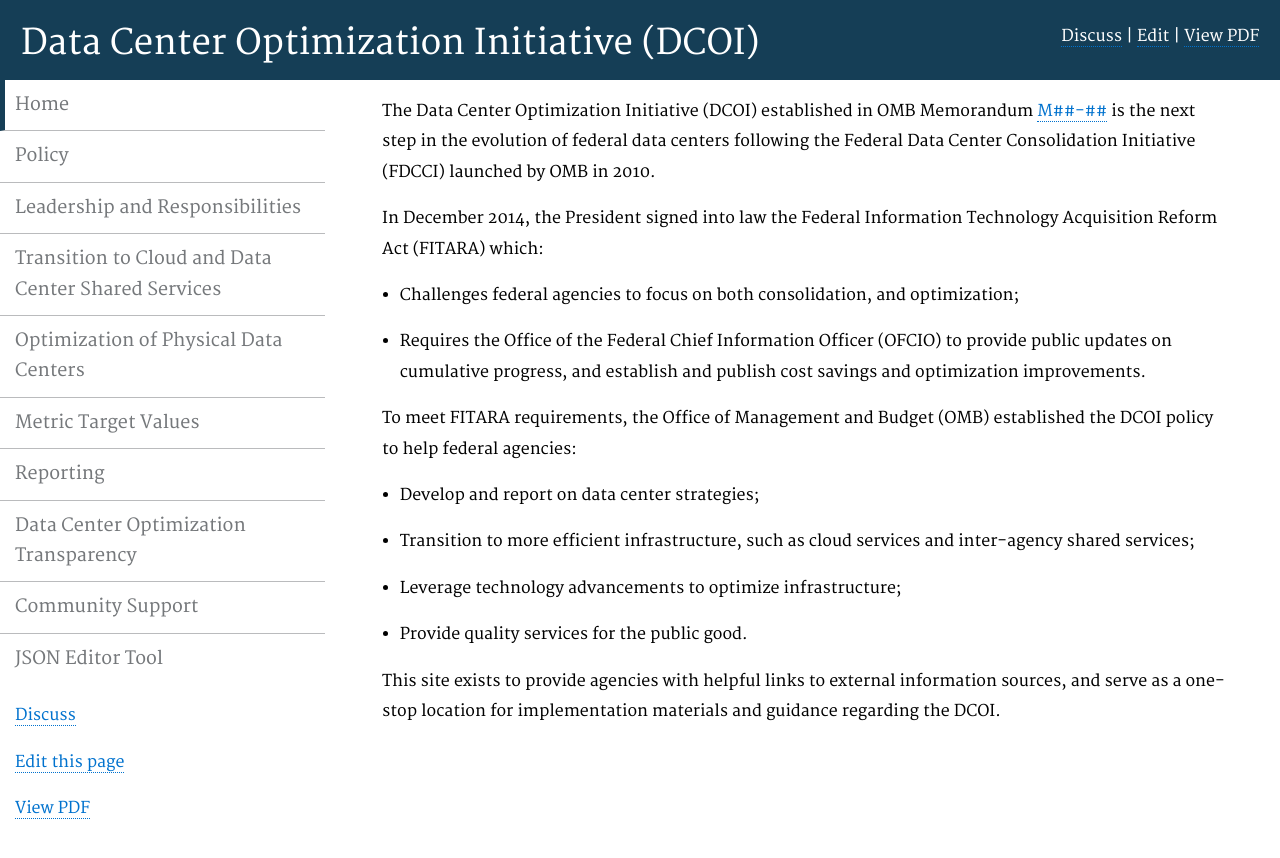
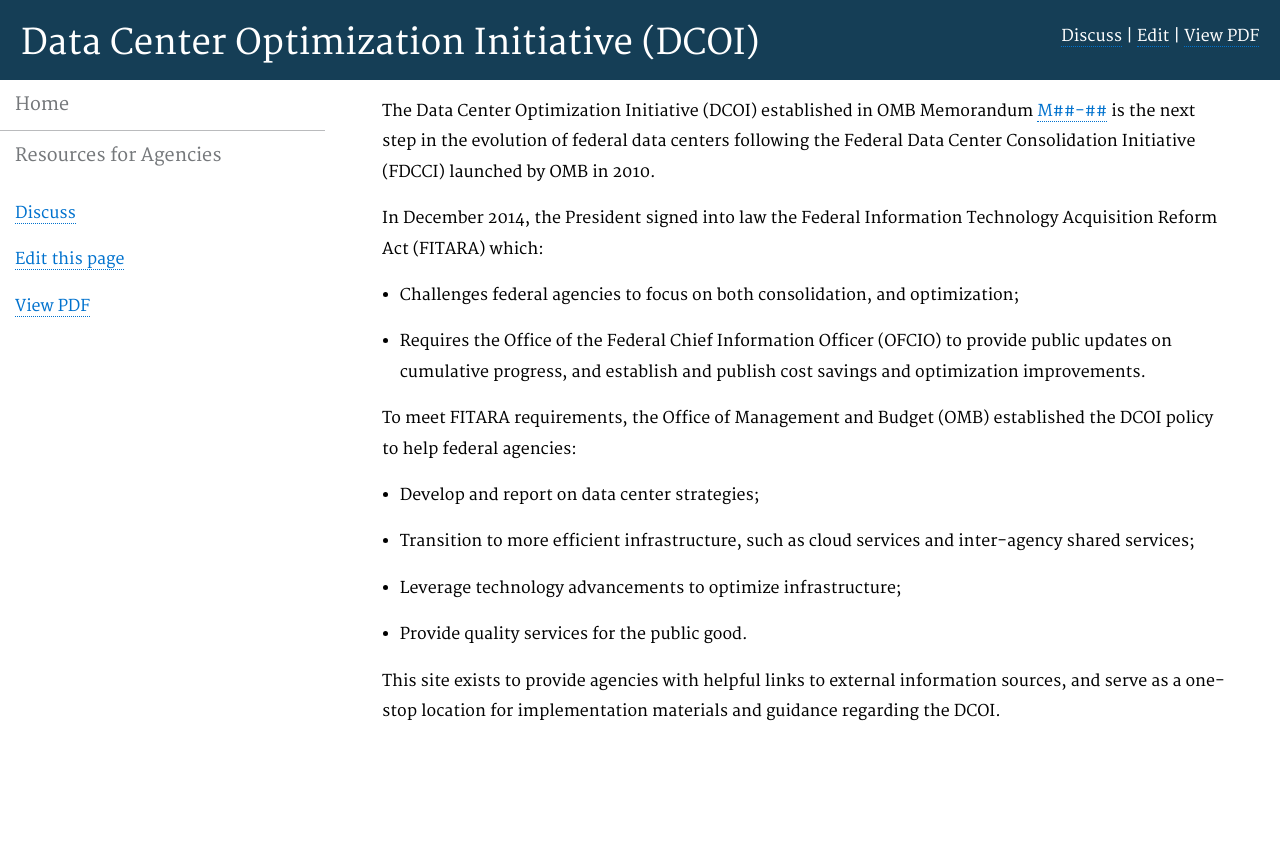
Before and after one commit to ydave-reisys/datacenters, a Jekyll site: the page built from pages/index.html, in a window 1280 px wide. Shown: the top 858 px of the page. Built offline with Jekyll 4.4.1, drawn with Linux system fonts in a browser that asks for light colours; nearby versions of some CDN libraries; Markdown is read by kramdown in place of the engine named in the settings.

Commit message:
Revised Menu Navigation

```diff
--- a/_config.yml
+++ b/_config.yml
@@ -35,25 +35,9 @@
 # List links that should appear in the site sidebar here
 navigation:
 - text: Home
-  url: /
-- text: Policy
-  url: /datacenters/policy/
-- text: Leadership and Responsibilities
-  url: /datacenters/responsibilities/
-- text: Transition to Cloud and Data Center Shared Services
-  url: /datacenters/transition/
-- text: Optimization of Physical Data Centers
-  url: /datacenters/optimization/
-- text: Metric Target Values
-  url: /datacenters/metrictarget/
-- text: Reporting
-  url: /datacenters/reporting/
-- text: Data Center Optimization Transparency
-  url: /datacenters/transparency/
-- text: Community Support
-  url: /datacenters/community/
-- text: JSON Editor Tool
-  url: /datacenters/json-editor
+  url: /datacenters
+- text: Resources for Agencies
+  url:
 
 # sass
 sass:
```
